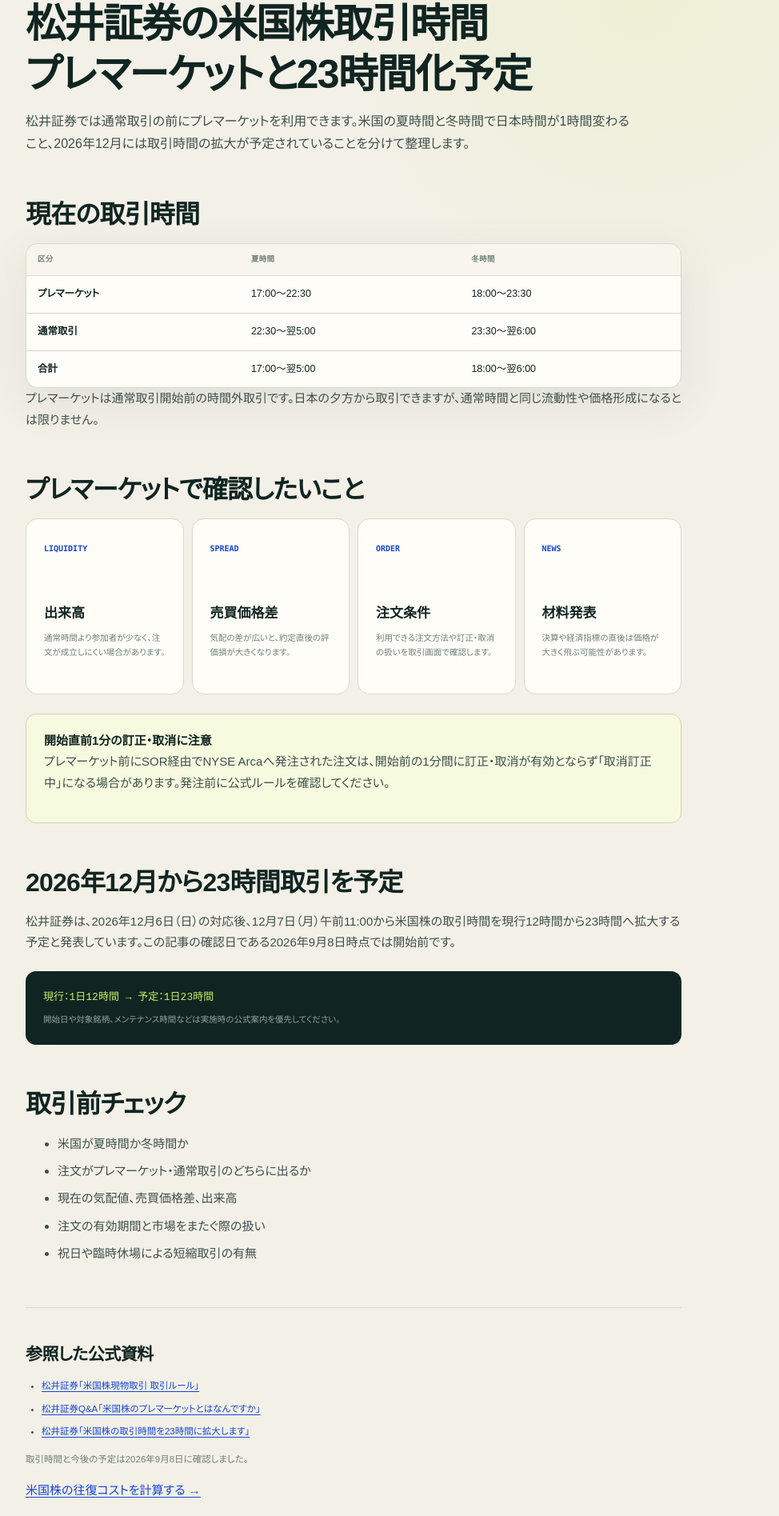
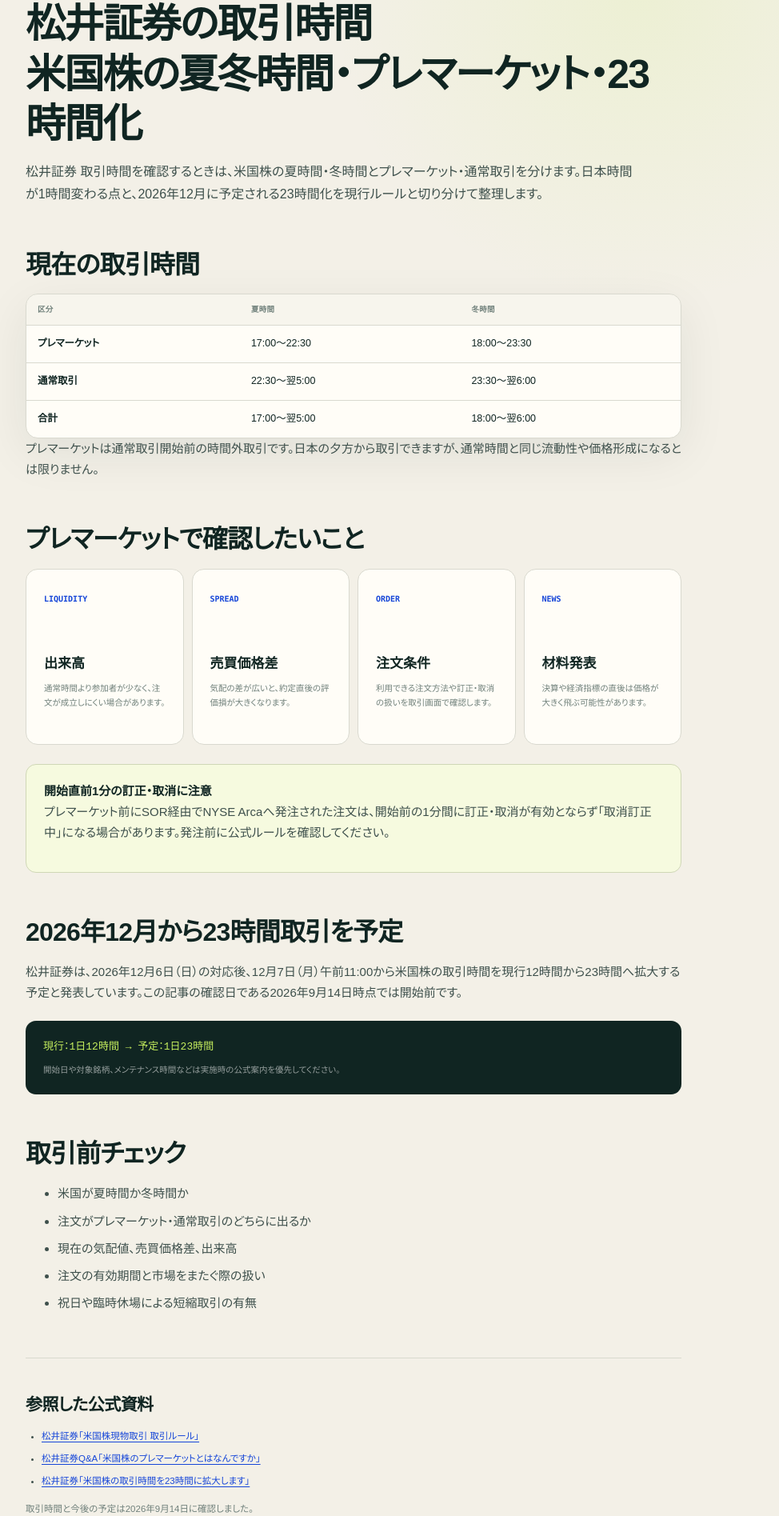
Before and after one commit to mrok18/hanbaijo, a Next.js app: page /articles/matsui-us-stock-trading-hours in a window 1280 px wide. Shown: the part 185-2080 px from the top of the page at 80% size, without its empty margins (198-1172 px from the left). Built offline with nearby package versions, Linux system fonts and the light colour scheme.

Commit message:
seo: clarify Matsui trading hours intent

```diff
--- a/app/articles/matsui-us-stock-trading-hours/page.tsx
+++ b/app/articles/matsui-us-stock-trading-hours/page.tsx
@@ -4,15 +4,15 @@ import { AFFILIATE_OFFERS } from '@/lib/affiliates';
 
 export const metadata = {
   alternates: { canonical: '/articles/matsui-us-stock-trading-hours' },
-  title: '松井証券の米国株取引時間｜プレマーケットと23時間化予定',
-  description: '松井証券の米国株について、夏時間・冬時間のプレマーケットと通常取引時間、2026年12月予定の23時間取引を整理します。',
+  title: '松井証券 取引時間｜米国株の夏冬時間・プレマーケット・23時間化',
+  description: '松井証券の取引時間を、米国株の夏時間・冬時間、プレマーケット、通常取引、2026年12月予定の23時間化に分けて整理します。',
 };
 
 export default function Page() {
   return <article>
     <p className="page-kicker">MATSUI / US STOCK HOURS</p>
-    <h1>松井証券の米国株取引時間<br />プレマーケットと23時間化予定</h1>
-    <p className="lede">松井証券では通常取引の前にプレマーケットを利用できます。米国の夏時間と冬時間で日本時間が1時間変わること、2026年12月には取引時間の拡大が予定されていることを分けて整理します。</p>
+    <h1>松井証券の取引時間<br />米国株の夏冬時間・プレマーケット・23時間化</h1>
+    <p className="lede">松井証券 取引時間を確認するときは、米国株の夏時間・冬時間とプレマーケット・通常取引を分けます。日本時間が1時間変わる点と、2026年12月に予定される23時間化を現行ルールと切り分けて整理します。</p>
 
     <h2>現在の取引時間</h2>
     <div className="data-panel"><div className="table-scroll"><table className="rates comparison-table"><thead><tr><th>区分</th><th>夏時間</th><th>冬時間</th></tr></thead><tbody>
@@ -32,7 +32,7 @@ export default function Page() {
     <div className="callout"><strong>開始直前1分の訂正・取消に注意</strong><p>プレマーケット前にSOR経由でNYSE Arcaへ発注された注文は、開始前の1分間に訂正・取消が有効とならず「取消訂正中」になる場合があります。発注前に公式ルールを確認してください。</p></div>
 
     <h2>2026年12月から23時間取引を予定</h2>
-    <p>松井証券は、2026年12月6日（日）の対応後、12月7日（月）午前11:00から米国株の取引時間を現行12時間から23時間へ拡大する予定と発表しています。この記事の確認日である2026年9月8日時点では開始前です。</p>
+    <p>松井証券は、2026年12月6日（日）の対応後、12月7日（月）午前11:00から米国株の取引時間を現行12時間から23時間へ拡大する予定と発表しています。この記事の確認日である2026年9月14日時点では開始前です。</p>
     <div className="formula-box"><code>現行：1日12時間 → 予定：1日23時間</code><small>開始日や対象銘柄、メンテナンス時間などは実施時の公式案内を優先してください。</small></div>
 
     <h2>取引前チェック</h2>
@@ -42,7 +42,7 @@ export default function Page() {
       <li><a href="https://www.matsui.co.jp/us-stock/domestic/rule/" target="_blank" rel="noopener noreferrer">松井証券「米国株現物取引 取引ルール」</a></li>
       <li><a href="https://support.matsui.co.jp/faq/show/52049" target="_blank" rel="noopener noreferrer">松井証券Q&amp;A「米国株のプレマーケットとはなんですか」</a></li>
       <li><a href="https://www.matsui.co.jp/news/2026/detail_0728_01.html" target="_blank" rel="noopener noreferrer">松井証券「米国株の取引時間を23時間に拡大します」</a></li>
-    </ul><p>取引時間と今後の予定は2026年9月8日に確認しました。</p></section>
+    </ul><p>取引時間と今後の予定は2026年9月14日に確認しました。</p></section>
 
     <p><Link href="/tools/matsui-us-stock-cost-calculator">米国株の往復コストを計算する →</Link></p>
     <p><Link href="/articles/matsui-us-stock-fx-fee">松井証券の米国株為替コストを見る →</Link></p>
```
